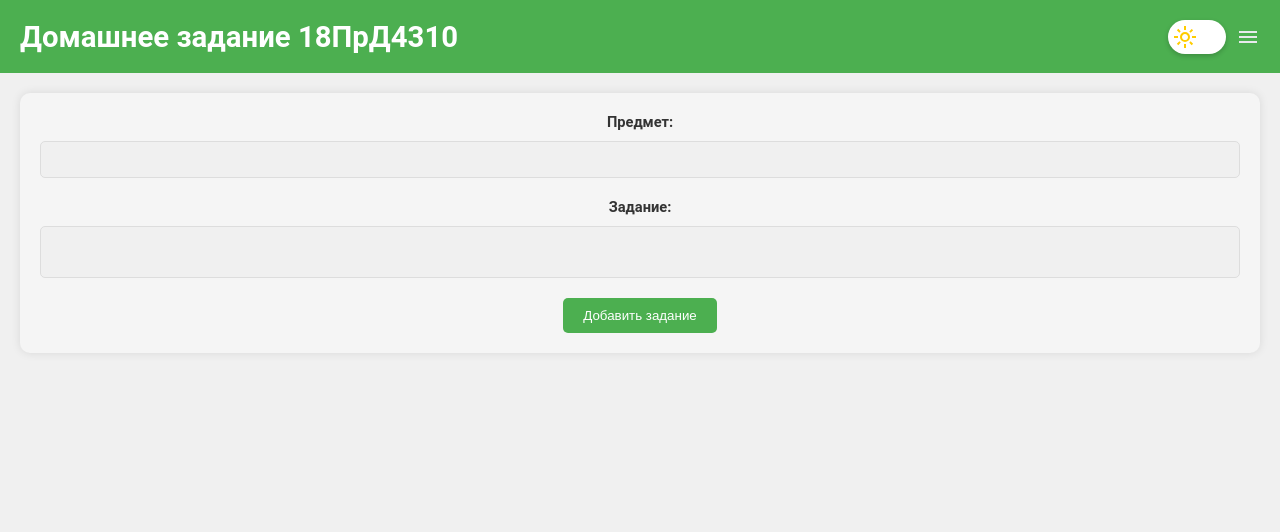
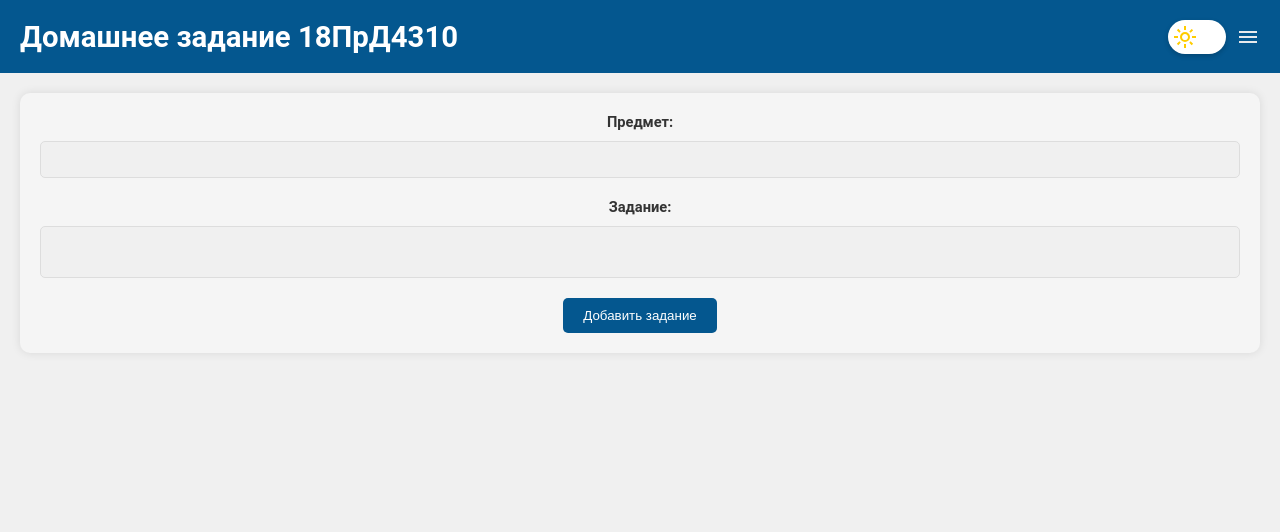
Before and after one commit to dmitriyg0r/prdsite, a PHP site: page /home/homework.html in a window 1280 px wide. Shown: the top 532 px of the page. Run offline with PHP 8.4, Linux system fonts and the light colour scheme.

Commit message:
фикс цветов

```diff
--- a/home/homestyle.css
+++ b/home/homestyle.css
@@ -1,13 +1,13 @@
 /* Стили для вкладки "Домашнее задание" */
 
 :root {
-    --header-background: #4CAF50; /* Основной цвет меню */
-    --header-background-dark: #388E3C; /* Более тёмный оттенок для выделения */
+    --header-background: #04578f; /* Основной цвет меню */
+    --header-background-dark: #033e63; /* Более тёмный оттенок для выделения */
     --header-text: #FFFFFF; /* Цвет текста в меню */
     --table-background: #F5F5F5; /* Фон для таблиц и форм */
     --table-border: #DDDDDD; /* Цвет границ */
-    --button-background: #4CAF50; /* Фон для кнопок */
-    --button-hover: #388E3C; /* Фон для кнопок при наведении */
+    --button-background: #04578f; /* Фон для кнопок */
+    --button-hover: #033e63; /* Фон для кнопок при наведении */
     --text-color: #333333; /* Основной цвет текста */
 }
 
```
